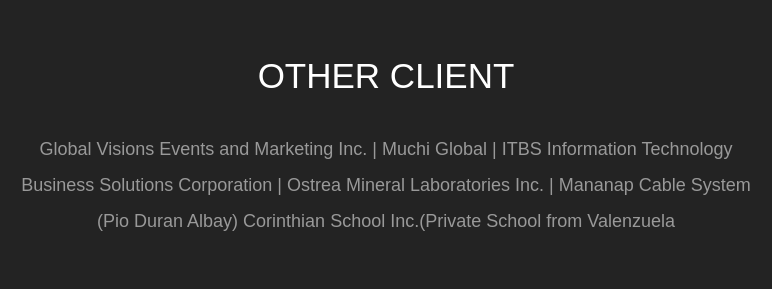
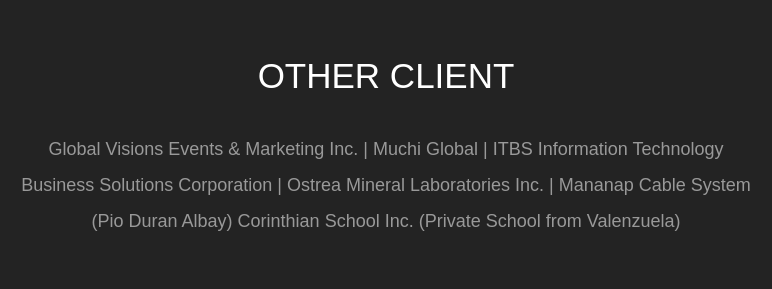
Before and after one commit to mbariuad/cemsolution, a plain HTML site: page index.html in a window 1280 px wide. Shown: the part 4140-4429 px from the top of the page, 254-1026 px from the left. Drawn offline with Linux system fonts and the light colour scheme; a web font is replaced by a local one.

Commit message:
Add files via upload

```diff
--- a/index.html
+++ b/index.html
@@ -479,7 +479,7 @@
 		<div class="container">
 
 <h3 class="agileits-title w3l">Other Client</h3>
-			<p class="ut w3l">Global Visions Events and Marketing Inc. | Muchi Global | ITBS Information Technology Business Solutions Corporation | Ostrea Mineral Laboratories Inc. | Mananap Cable System (Pio Duran Albay) Corinthian School Inc.(Private School from Valenzuela</p>
+			<p class="ut w3l">Global Visions Events & Marketing Inc. | Muchi Global | ITBS Information Technology Business Solutions Corporation | Ostrea Mineral Laboratories Inc. | Mananap Cable System (Pio Duran Albay) Corinthian School Inc. (Private School from Valenzuela)</p>
 
 			<br>
 
```
